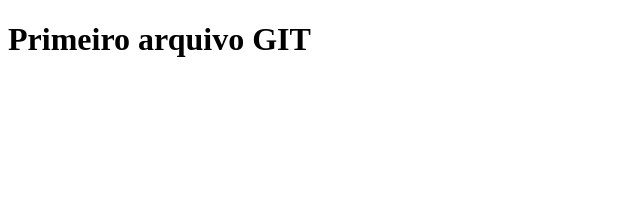
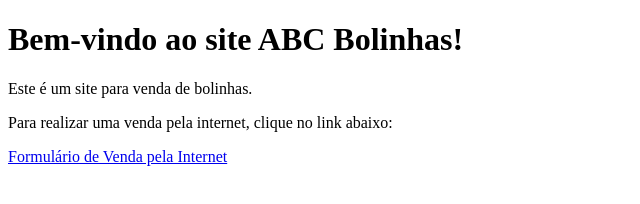
Before and after one commit to nicolevp04/primeirorepositorioWeb, a plain HTML site: page abcBolinhas.html in a window 1280 px wide. Shown: the whole page, without its empty margins (0-640 px from the left). Drawn offline with Linux system fonts and the light colour scheme.

Commit message:
versão inicial vendas internet #1

```diff
--- a/abcBolinhas.html
+++ b/abcBolinhas.html
@@ -1,8 +1,13 @@
 <!DOCTYPE html>
 <html lang="pt-br">
 <head>
-<meta charset="utf-8"/><title>GIT</title></head>
+    <meta charset="utf-8"/>
+    <title>ABC Bolinhas</title>
+</head>
 <body>
-<h1>Primeiro arquivo GIT</h1>
+    <h1>Bem-vindo ao site ABC Bolinhas!</h1>
+    <p>Este é um site para venda de bolinhas.</p>
+    <p>Para realizar uma venda pela internet, clique no link abaixo:</p>
+    <a href="formVendaInternet.html">Formulário de Venda pela Internet</a>
 </body>
 </html>
```
Also changed, not shown: formVendaInternet.html (added).
